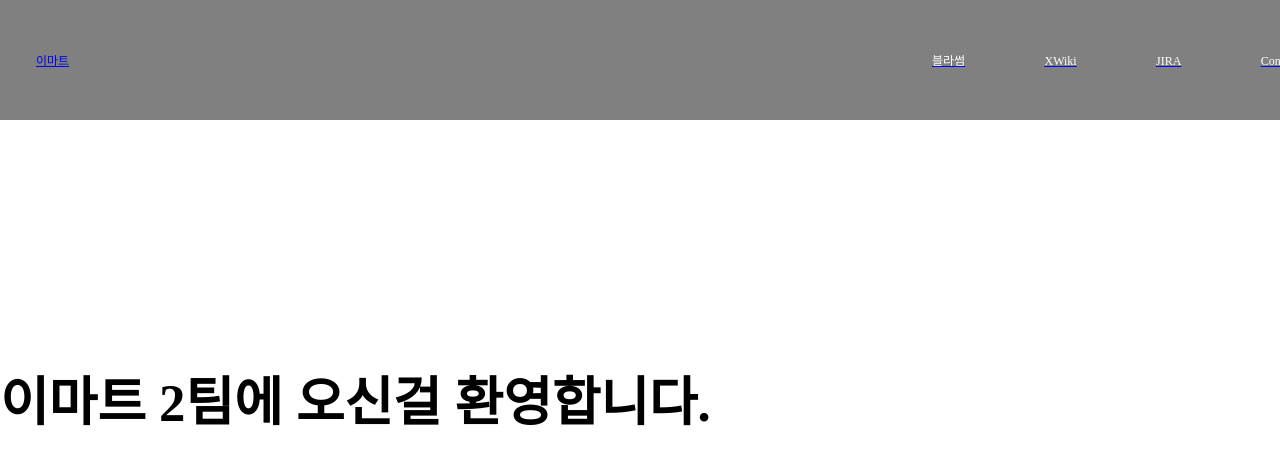
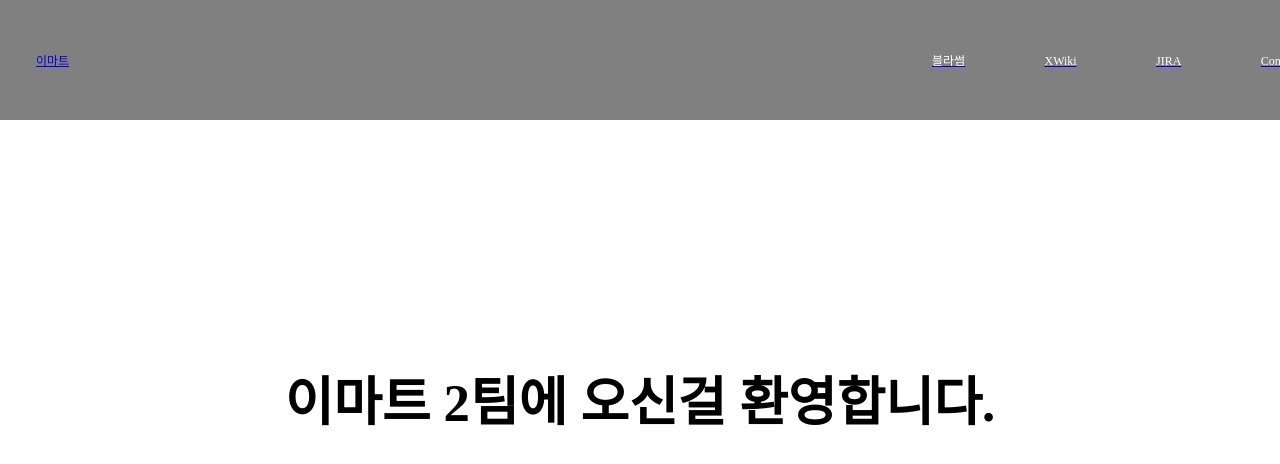
Before and after one commit to easymean/emart2-client, a React (Create React App) app: page / in a window 1280 px wide. Shown: the top 464 px of the page. Built offline with nearby package versions, Linux system fonts and the light colour scheme; the HTML template or start-up script is replaced by a standard one.

Commit message:
feat: make layout css

```diff
--- a/src/component/common/layout/index.tsx
+++ b/src/component/common/layout/index.tsx
@@ -12,7 +12,9 @@ const Layout = ({ children }: LayoutProps) => {
   return (
     <S.Layout>
       <Header />
+      <S.LayoutContainer>
       {children}
+      </S.LayoutContainer>
       <Footer />
     </S.Layout>
   );
--- a/src/component/common/layout/styles.ts
+++ b/src/component/common/layout/styles.ts
@@ -1,3 +1,17 @@
 import styled from "styled-components";
 
-export const Layout = styled.div``;
+export const Layout = styled.div`
+  display: flex;
+  flex-direction: column;
+  width: 100%;
+  min-height: 100%;
+  height: 100vh;
+`;
+
+export const LayoutContainer = styled.div`
+  display: flex;
+  flex-direction: column;
+  width: 100%;
+  align-items: center;
+  justify-content: center;
+`;
```
